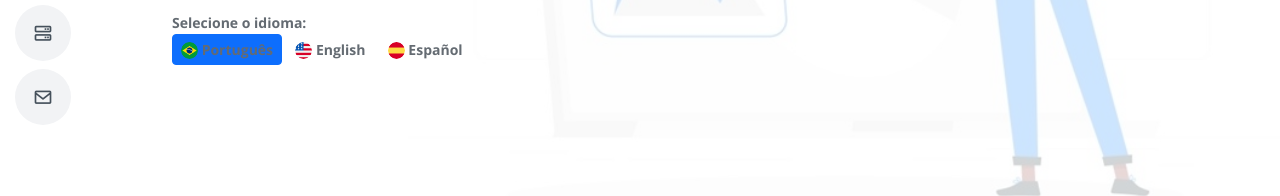
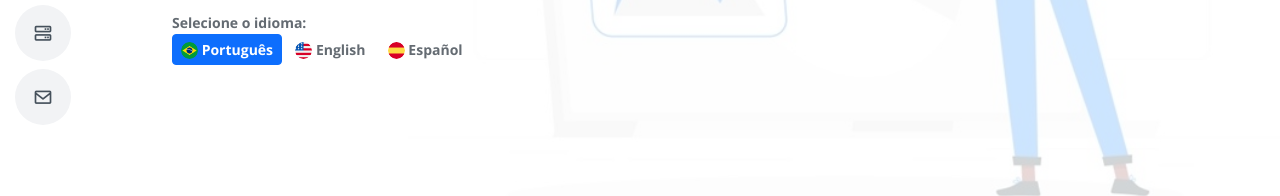
Before and after one commit to diassmatheus/en, a plain HTML site: page index.html in a window 1280 px wide. Shown: the part 459-655 px from the top of the page. Drawn offline with nearby package versions, Linux system fonts and the light colour scheme.

Commit message:
Update index.html

```diff
--- a/index.html
+++ b/index.html
@@ -80,7 +80,7 @@
       <!-- Botão com bandeira do Brasil -->
       <a href="https://diassmatheus.github.io/pt" class="btn btn-primary btn-sm">
         <img src="assets/img/flags/brazil.png" alt="brazil flag" class="flag-circle">
-        <span style="font-weight: bold; color: #646b72;">Português</span>
+        <span style="font-weight: bold; color: #ffffff;">Português</span>
       </a>
       <!-- Botão com bandeira dos Estados Unidos -->
       <a href="https://diassmatheus.github.io/" class="btn btn-secundary btn-sm">
```
